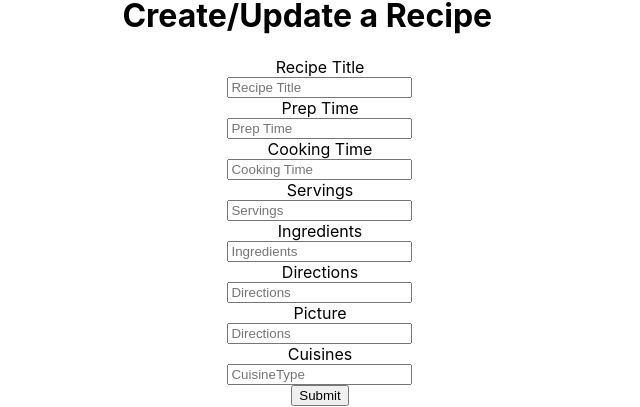
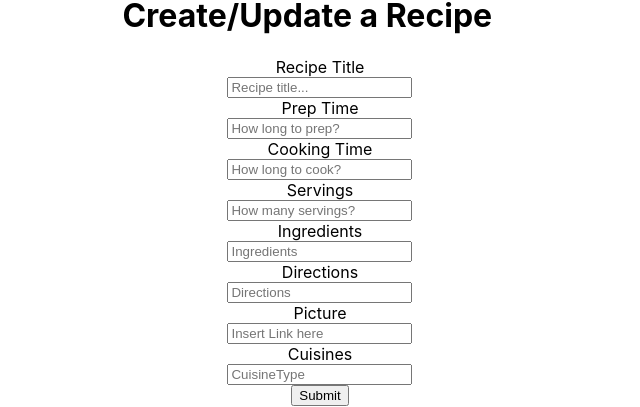
Before and after one commit to shenae/ReciPlease, a React (Create React App) app in the folder client/: page /createrecipe in a window 1280 px wide. Shown: the part 208-615 px from the top of the page, without its empty margins (320-960 px from the left). Built offline with nearby package versions, Linux system fonts and the light colour scheme.

Commit message:
updated createrecipe

```diff
--- a/client/src/components/CreateRecipe/CreateRecipe.js
+++ b/client/src/components/CreateRecipe/CreateRecipe.js
@@ -36,19 +36,19 @@ class CreateRecipe extends Component {
 
           <form className="flex-column">
               <label>Recipe Title</label>
-              <input name="recipeTitle" onChange={this.onChange} placeholder="Recipe Title"/>
+              <input name="recipeTitle" onChange={this.onChange} placeholder="Recipe title..."/>
               <label>Prep Time</label>
-              <input name="prepTime" onChange={this.onChange} placeholder="Prep Time"/>
+              <input name="prepTime" onChange={this.onChange} placeholder="How long to prep?"/>
               <label>Cooking Time</label>
-              <input name="cookingTime" onChange={this.onChange} placeholder="Cooking Time"/>
+              <input name="cookingTime" onChange={this.onChange} placeholder="How long to cook?"/>
               <label>Servings</label>
-              <input name="servings" onChange={this.onChange} placeholder="Servings"/>
+              <input name="servings" onChange={this.onChange} placeholder="How many servings?"/>
               <label>Ingredients</label>
               <input name="ingredients" onChange={this.onChange} placeholder="Ingredients"/>
               <label>Directions</label>
               <input name="directions" onChange={this.onChange} placeholder="Directions"/>
               <label>Picture</label>
-              <input name="directions" onChange={this.onChange} placeholder="Directions"/>
+              <input name="picture" onChange={this.onChange} placeholder="Insert Link here"/>
               <label>Cuisines</label>
               <input name="cuisines" onChange={this.onChange} placeholder="CuisineType"/>
               <button>Submit</button>
```
